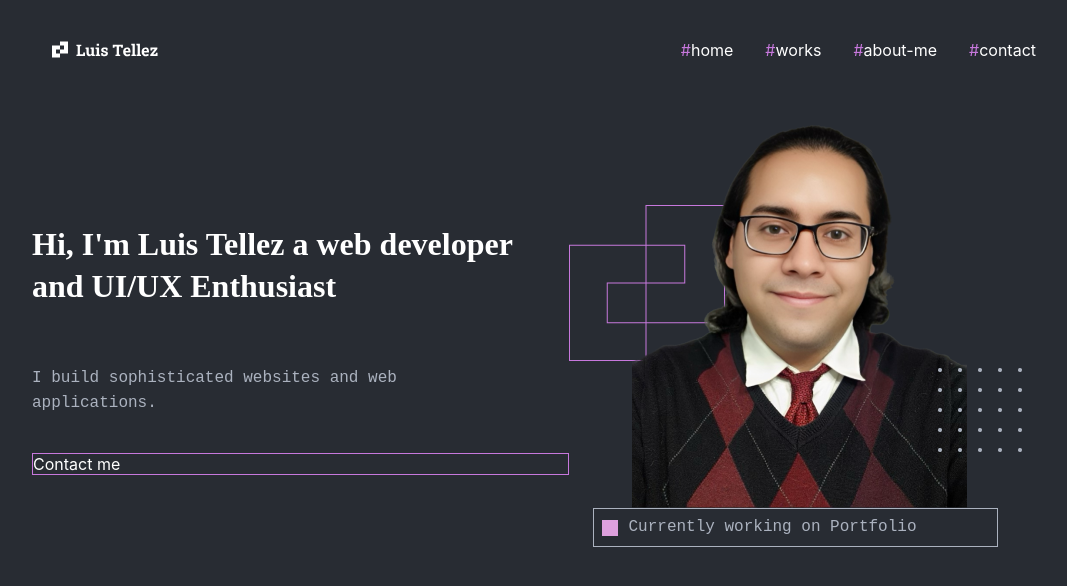
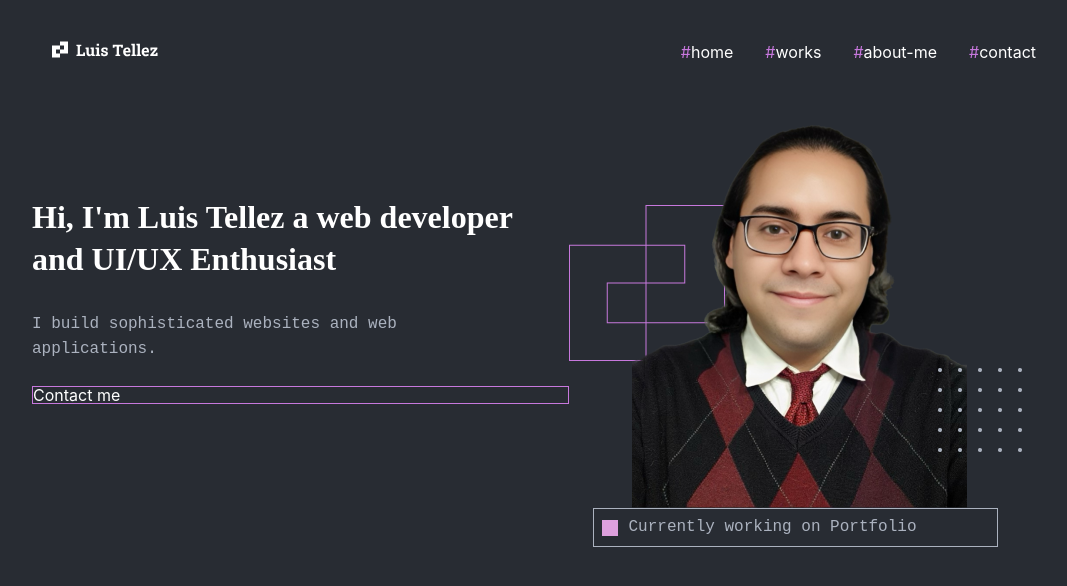
Before and after one commit to aegisnull/luistellez, a React (Create React App) app: page / in a window 1280 px wide. Shown: the top 586 px of the page, without its empty margins (96-1163 px from the left). Built offline with nearby package versions, Linux system fonts and the light colour scheme.

Commit message:
feat: add reset.css

```diff
--- a/src/index.css
+++ b/src/index.css
@@ -1,4 +1,4 @@
-@import-normalize;
+@import './vendor/reset.css';
 
 :root {
   --background-color: #282c33;
--- /dev/null
+++ b/src/vendor/reset.css
@@ -0,0 +1,48 @@
+/* http://meyerweb.com/eric/tools/css/reset/
+   v2.0 | 20110126
+   License: none (public domain)
+*/
+
+html, body, div, span, applet, object, iframe,
+h1, h2, h3, h4, h5, h6, p, blockquote, pre,
+a, abbr, acronym, address, big, cite, code,
+del, dfn, em, img, ins, kbd, q, s, samp,
+small, strike, strong, sub, sup, tt, var,
+b, u, i, center,
+dl, dt, dd, ol, ul, li,
+fieldset, form, label, legend,
+table, caption, tbody, tfoot, thead, tr, th, td,
+article, aside, canvas, details, embed,
+figure, figcaption, footer, header, hgroup,
+menu, nav, output, ruby, section, summary,
+time, mark, audio, video {
+	margin: 0;
+	padding: 0;
+	border: 0;
+	font-size: 100%;
+	font: inherit;
+	vertical-align: baseline;
+}
+/* HTML5 display-role reset for older browsers */
+article, aside, details, figcaption, figure,
+footer, header, hgroup, menu, nav, section {
+	display: block;
+}
+body {
+	line-height: 1;
+}
+ol, ul {
+	list-style: none;
+}
+blockquote, q {
+	quotes: none;
+}
+blockquote:before, blockquote:after,
+q:before, q:after {
+	content: '';
+	content: none;
+}
+table {
+	border-collapse: collapse;
+	border-spacing: 0;
+}
```
